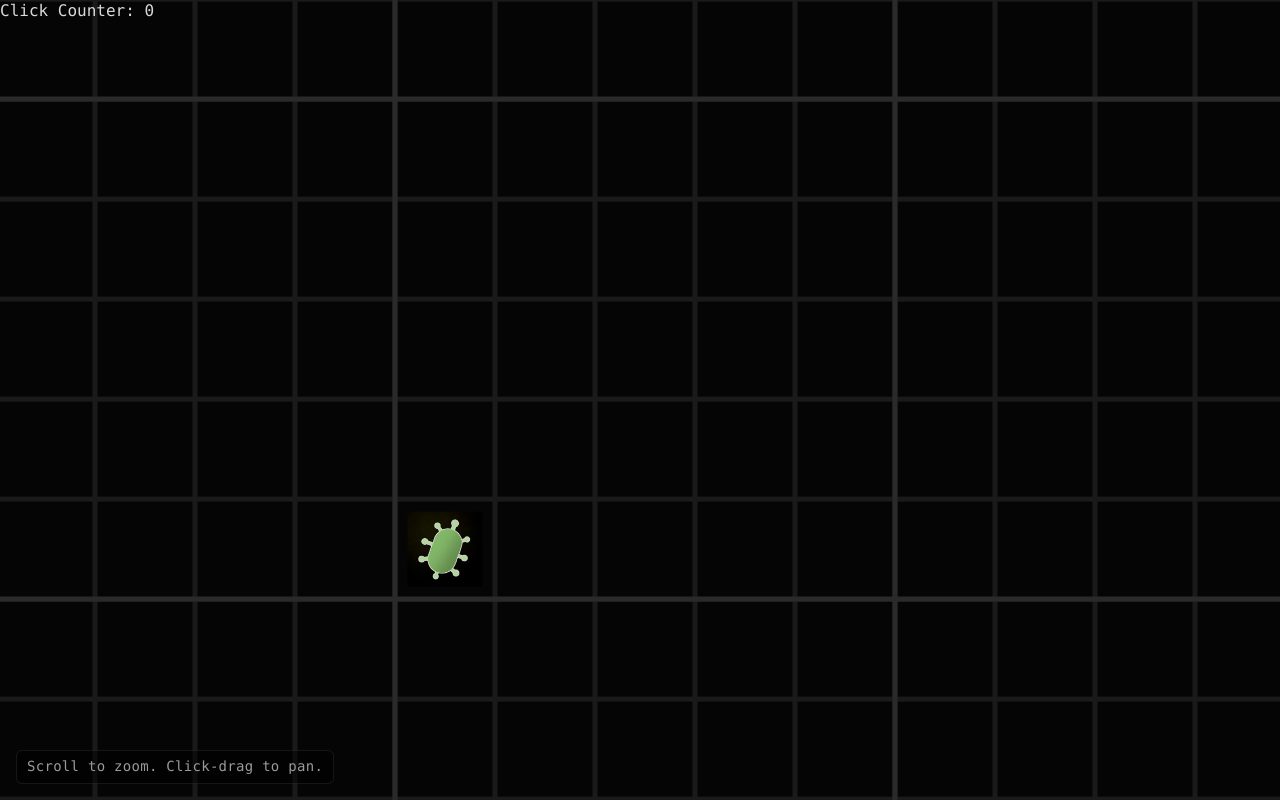
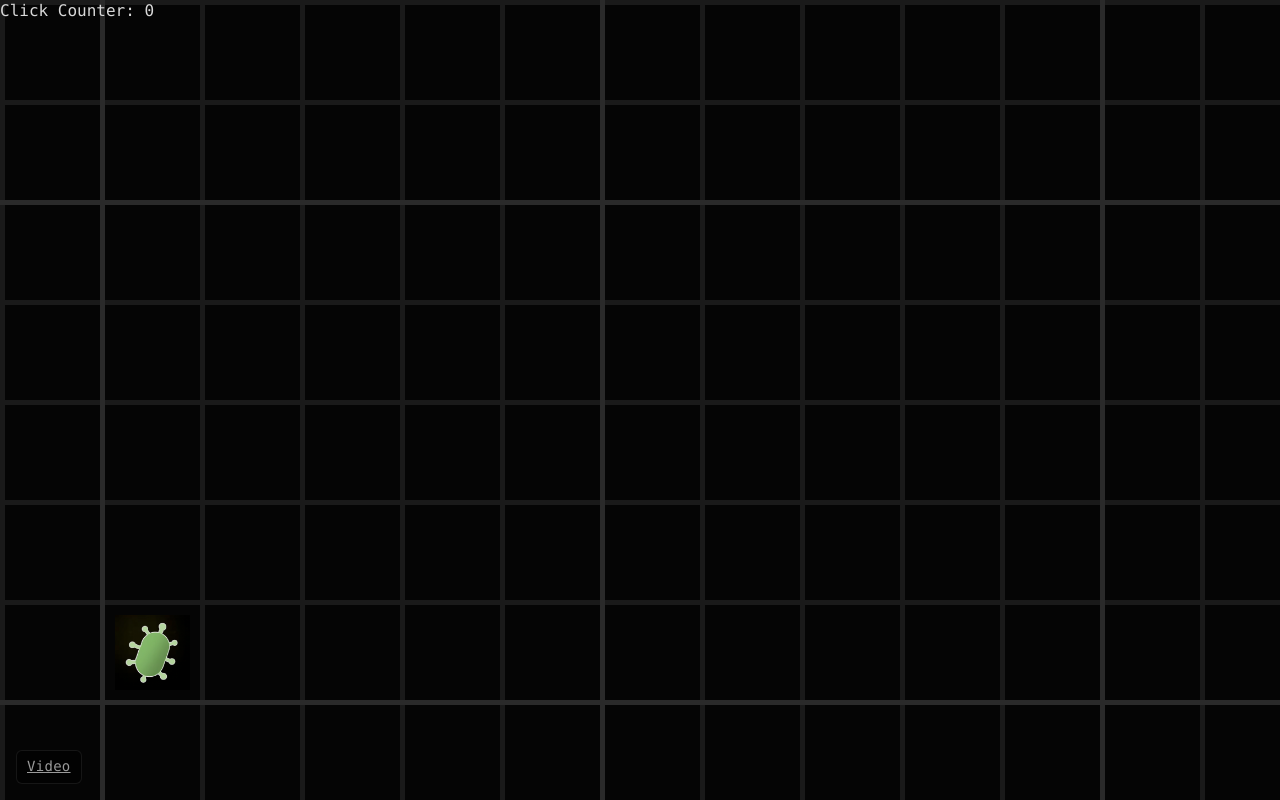
Before and after one commit to chandler-g-chen/bacteria-clicker, a React (Vite) app: page / in a window 1280 px wide. Built offline with nearby package versions, Linux system fonts and the light colour scheme.

Commit message:
added link and make centered for variety of screens

```diff
--- a/src/App.tsx
+++ b/src/App.tsx
@@ -22,7 +22,7 @@ function App() {
     startMidX: 0,
     startMidY: 0,
   })
-  const [view, setView] = useState({x:-107.52567038142365,y:-2903.38181135754,scale:5})
+  const [view, setView] = useState({x:-400,y:-3600 + window.innerHeight,scale:5})
   const viewRef = useRef(view)
   const viewRaf = useRef<number | null>(null)
   const pendingView = useRef(view)
@@ -202,7 +202,15 @@ function App() {
         })}
       </div>
       <div style={{zIndex: 2, position: 'absolute', userSelect: 'text'}}>Click Counter: {clickCounter}</div>
-      <div className="hint" style={{zIndex: 3}}>Scroll to zoom. Click-drag to pan.</div>
+      <a
+        className="hint"
+        style={{zIndex: 3}}
+        href="https://www.youtube.com/shorts/d0ai33oqqDE"
+        target="_blank"
+        rel="noreferrer"
+      >
+        Video
+      </a>
     </div>
   )
 }
```
